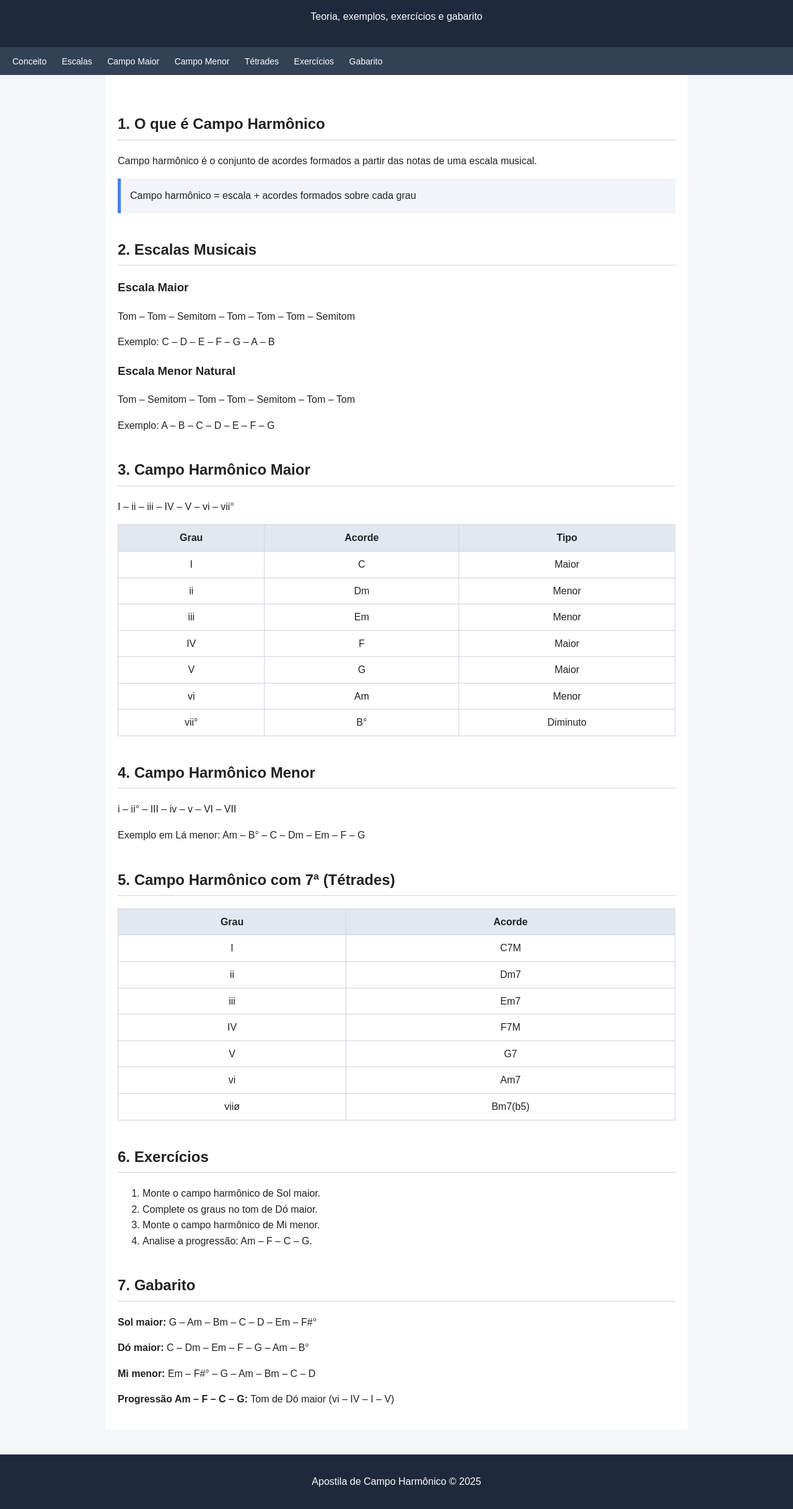
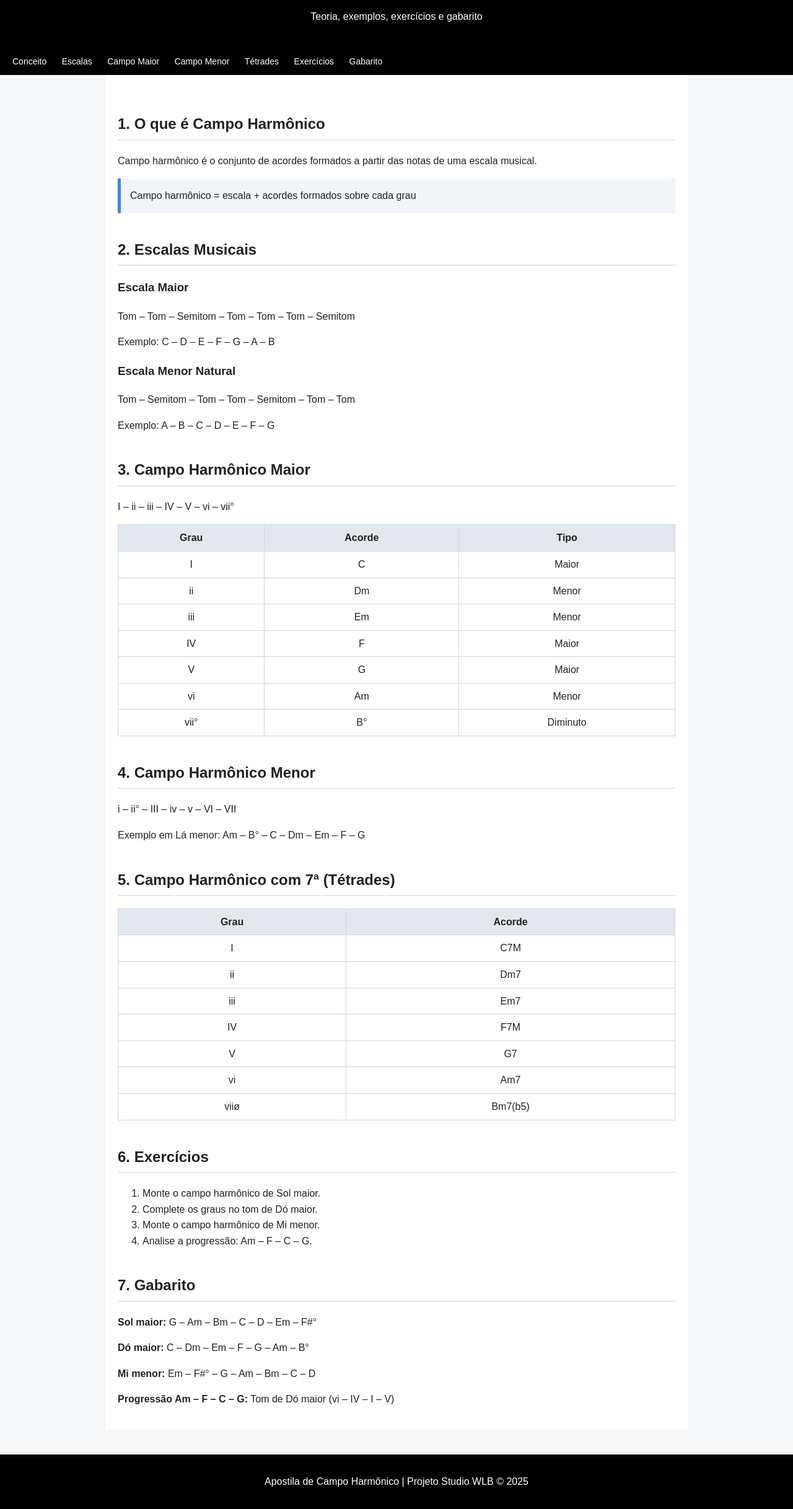
Before and after one commit to W1lds0nLB/campo-harmonico, a plain HTML site: page index.html in a window 1280 px wide. Shown: the part 280-2715 px from the top of the page at 62% size. Drawn offline with Linux system fonts and the light colour scheme.

Commit message:
Add files via upload

```diff
--- a/index.html
+++ b/index.html
@@ -12,13 +12,13 @@
       line-height: 1.6;
     }
     header {
-      background: #1e293b;
+      background: #000000;
       color: #fff;
       padding: 20px;
       text-align: center;
     }
     nav {
-      background: #334155;
+      background: #000000;
       padding: 10px;
       position: sticky;
       top: 0;
@@ -60,7 +60,7 @@
       background: #e2e8f0;
     }
     footer {
-      background: #1e293b;
+      background: #000000;
       color: #fff;
       text-align: center;
       padding: 15px;
@@ -141,6 +141,6 @@
   <p><strong>Mi menor:</strong> Em – F#° – G – Am – Bm – C – D</p>
   <p><strong>Progressão Am – F – C – G:</strong> Tom de Dó maior (vi – IV – I – V)</p>
 </section></main><footer>
-  <p>Apostila de Campo Harmônico © 2025</p>
+  <p>Apostila de Campo Harmônico | Projeto Studio WLB © 2025</p>
 </footer></body>
 </html>
```
